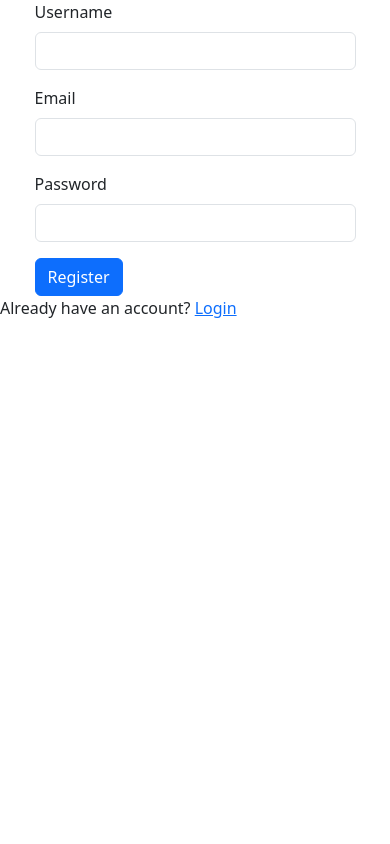
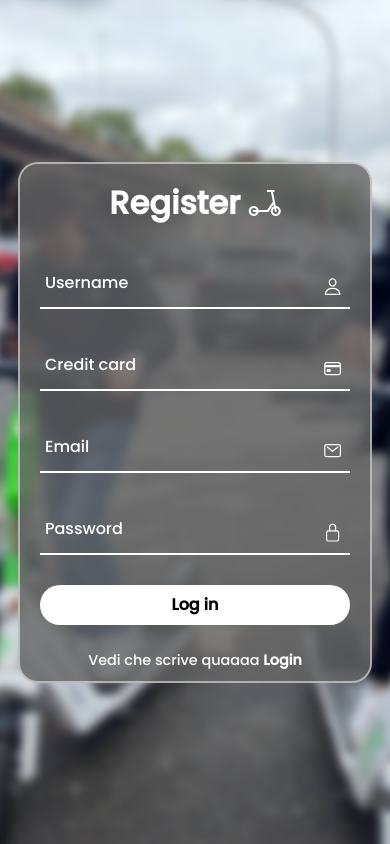
Before and after one commit to ValerioCeccarelli/MonoVattino, a PHP site: page /account/register.php in a window 390 px wide. Run offline with PHP 8.4, Linux system fonts and the light colour scheme.

Commit message:
login & register completed

```diff
--- a/src/account/form.css
+++ b/src/account/form.css
@@ -1,3 +1,5 @@
+@import url('https://fonts.googleapis.com/css2?family=Poppins:wght@500&display=swap');
+
 * {
     margin: 0;
     padding: 0;
--- a/src/account/profile.php
+++ b/src/account/profile.php
@@ -1,10 +1,5 @@
 <?php
 require_once('../lib/jwt.php');
-
-// $is_user_logged = false;
-// $jwt_payload = null;
-// $username = null;
-// $email = null;
 
 try {
     $jwt_payload = validate_jwt();
--- a/src/account/register.php
+++ b/src/account/register.php
@@ -1,17 +1,13 @@
 <?php
 
 $username = "";
-$username_error = "";
+$username_error = null;
 $email = "";
-$email_error = "";
+$email_error = null;
 $password = "";
-$password_error = "";
-
-function display_error($error) {
-    if (!empty($error)) {
-        echo '<p style="color: red;">' . $error . '</p>';
-    }
-}
+$password_error = null;
+$credit_card = "";
+$credit_card_error = null;
 
 if ($_SERVER['REQUEST_METHOD'] === 'GET') {
     # pass
@@ -23,11 +19,13 @@
     $username = $_POST['username'];
     $email = $_POST['email'];
     $password = $_POST['password'];
+    $credit_card = $_POST['credit_card'];
 
     try {
         validate_username($username);
         validate_email($email);
         validate_password($password);
+        validate_credit_card($credit_card);
 
         require_once('../lib/database.php');
 
@@ -36,6 +34,7 @@
         $user = new User();
         $user->username = $username;
         $user->password = $password;
+        $user->credit_card = $credit_card;
         $user->email = $email;
 
         create_new_user($conn, $user);
@@ -62,6 +61,9 @@
     catch (InvalidUsernameException $e) {
         $username_error = $e->getMessage();
     }
+    catch (InvalidCreditCardException $e) {
+        $credit_card_error = $e->getMessage();
+    }
     catch (EmailAlreadyUsedException $th) {
         $email_error = "This email is already in use!";
     } catch (Exception $e) {
@@ -84,42 +86,119 @@
     <meta charset="UTF-8">
     <meta http-equiv="X-UA-Compatible" content="IE=edge">
     <meta name="viewport" content="width=device-width, initial-scale=1.0">
-    <link href="https://cdn.jsdelivr.net/npm/bootstrap@5.3.0-alpha3/dist/css/bootstrap.min.css" rel="stylesheet"
-        integrity="sha384-KK94CHFLLe+nY2dmCWGMq91rCGa5gtU4mk92HdvYe+M/SXH301p5ILy+dN9+nJOZ" crossorigin="anonymous">
-    <title>Register - MonoVattino</title>
+    <title>Register</title>
 
+    <!-- Bootstrap icons -->
+    <link rel="stylesheet" href="https://cdn.jsdelivr.net/npm/bootstrap-icons@1.10.5/font/bootstrap-icons.css">
+
+    <!-- jQuery -->
+    <script src="https://ajax.googleapis.com/ajax/libs/jquery/3.6.4/jquery.min.js"></script>
+
+    <!-- Custom css -->
+    <link rel="stylesheet" href="form.css">
 </head>
 
 <body>
-    <div class="row">
-        <div class="mx-auto col-10 col-md-8 col-lg-6">
+    <section>
+        <div class="form-box">
+            <div class="form-padding">
+                <div class="form-value">
+                    <form action="/account/login.php" method="POST">
+                        <!-- Title -->
+                        <h2>
+                            Register
+                            <i class="bi bi-scooter"></i>
+                        </h2>
 
-            <form action="/account/register.php" method="POST">
-                <div class="mb-3">
-                    <label for="username" class="form-label">Username</label>
-                    <input type="username" name="username" id="username" class="form-control"
-                        value="<?php echo $username; ?>" required>
-                    <?php display_error($username_error); ?>
+                        <!-- Username input -->
+                        <div class="inputbox">
+                            <ion-icon name="person-outline"></ion-icon>
+                            <input id="username" name="username" type="text" value="<?php echo $username; ?>" required>
+                            <label id="username_label" for="username">Username</label>
+                        </div>
+
+                        <!-- Username error -->
+                        <?php if ($username_error) { ?>
+                        <h5 class="error-msg"><?php echo $username_error; ?></h5>
+                        <?php } ?>
+
+                        <!-- Credit card input -->
+                        <div class="inputbox">
+                            <ion-icon name="card-outline"></ion-icon>
+                            <input id="credit_card" name="credit_card" type="text" value="<?php echo $credit_card; ?>"
+                                required>
+                            <label id="credit_card_label" for="credit_card">Credit card</label>
+                        </div>
+
+                        <!-- Credit card error -->
+                        <?php if ($credit_card_error) { ?>
+                        <h5 class="error-msg"><?php echo $credit_card_error; ?></h5>
+                        <?php } ?>
+
+                        <!-- Email input -->
+                        <div class="inputbox">
+                            <ion-icon name="mail-outline"></ion-icon>
+                            <input id="email" name="email" type="email" value="<?php echo $email; ?>" required>
+                            <label id="email_label" for="email">Email</label>
+                        </div>
+
+                        <!-- Email error -->
+                        <?php if ($email_error) { ?>
+                        <h5 class="error-msg"><?php echo $email_error; ?></h5>
+                        <?php } ?>
+
+                        <!-- Password input -->
+                        <div class="inputbox">
+                            <ion-icon name="lock-closed-outline"></ion-icon>
+                            <input id="password" name="password" type="password" value="<?php echo $password; ?>"
+                                required>
+                            <label id="password_label" for="password">Password</label>
+                        </div>
+
+                        <!-- Password error -->
+                        <?php if ($password_error) { ?>
+                        <h5 class="error-msg"><?php echo $password_error; ?></h5>
+                        <?php } ?>
+
+                        <!-- Padding -->
+                        <div style="height: 30px"></div>
+
+                        <!-- Login button -->
+                        <button type="submit">Log in</button>
+
+                        <!-- Register page link -->
+                        <div class="register">
+                            <p>Vedi che scrive quaaaa <a href="login.php">Login</a></p>
+                        </div>
+                    </form>
                 </div>
-                <div class="mb-3">
-                    <label for="email" class="form-label">Email</label>
-                    <input type="email" name="email" id="email" class="form-control" value="<?php echo $email; ?>"
-                        required>
-                    <?php display_error($email_error); ?>
-                </div>
-                <div class="mb-3">
-                    <label for="password" class="form-label">Password</label>
-                    <input type="password" name="password" id="password" class="form-control"
-                        value="<?php echo $password; ?>" required>
-                    <?php display_error($password_error); ?>
-                </div>
-                <button type="submit" class="btn btn-primary">Register</button>
-            </form>
+            </div>
+        </div>
+    </section>
 
-        </div>
-    </div>
+    <script>
+    function setLabelControls(input_id, label_id) {
+        if ($(input_id).val() != "") {
+            $(label_id).css('top', '-5px')
+        }
+        $(input_id).focus(function() {
+            $(label_id).css('top', '-5px')
+        });
+        $(input_id).blur(function() {
+            if ($(input_id).val() == "") {
+                $(label_id).css('top', '50%')
+            }
+        });
+    }
 
-    <p>Already have an account? <a href="/account/login.php">Login</a></p>
+    setLabelControls('#email', '#email_label');
+    setLabelControls('#password', '#password_label');
+    setLabelControls('#username', '#username_label');
+    setLabelControls('#credit_card', '#credit_card_label');
+    </script>
+
+    <script type="module" src="https://unpkg.com/ionicons@5.5.2/dist/ionicons/ionicons.esm.js"></script>
+    <script nomodule src="https://unpkg.com/ionicons@5.5.2/dist/ionicons/ionicons.js"></script>
 </body>
 
 </html>
--- a/src/lib/user.php
+++ b/src/lib/user.php
@@ -4,6 +4,7 @@
 
 class User {
     public $username;
+    public $credit_card;
     public $email;
     public $password;
     public $salt;
@@ -71,7 +72,7 @@
 # throws an EmailAlreadyUsedException if the email is already in the database
 # throws an Exception if the query fails
 function create_new_user($conn, $user) {
-    $query = "INSERT INTO users \n(username, password, salt, email) \nVALUES ($1, $2, $3, $4)";
+    $query = "INSERT INTO users \n(username, password, salt, email, credit_card) \nVALUES ($1, $2, $3, $4, $5)";
     $result1 = pg_prepare($conn, "create_new_user", $query);
     if(!$result1) {
         throw new Exception("Could not prepare the query: " . pg_last_error());
@@ -80,12 +81,13 @@
     $username = $user->username;
     $password = $user->password;
     $email = $user->email;
+    $credit_card = $user->credit_card;
 
     $salt = generate_random_string(10);
     $password_hash = hash('sha256', $password . $salt);
     // echo strlen($password_hash); //64
 
-    $result2 = pg_execute($conn, "create_new_user", array($username, $password_hash, $salt, $email));
+    $result2 = pg_execute($conn, "create_new_user", array($username, $password_hash, $salt, $email, $credit_card));
 
     if(!$result2) {
         $error = pg_last_error();
--- a/utils/db.sql
+++ b/utils/db.sql
@@ -7,7 +7,8 @@
 	username VARCHAR(20) NOT NULL,
 	email VARCHAR(50) PRIMARY KEY,
 	password VARCHAR(64) NOT NULL,
-	salt VARCHAR(10) NOT NULL
+	salt VARCHAR(10) NOT NULL,
+	credit_card VARCHAR(16) NOT NULL
 );
 
 CREATE TABLE companies (
--- a/utils/template.sql
+++ b/utils/template.sql
@@ -7,7 +7,8 @@
 	username VARCHAR(20) NOT NULL,
 	email VARCHAR(50) PRIMARY KEY,
 	password VARCHAR(64) NOT NULL, -- password is hashed with sha256 so it is 64 characters long
-	salt VARCHAR(10) NOT NULL -- salt is used to hash the password and in the algorithm is a 10 character string
+	salt VARCHAR(10) NOT NULL, -- salt is used to hash the password and in the algorithm is a 10 character string
+	credit_card VARCHAR(16) NOT NULL
 );
 
 INSERT INTO users (username, email, password, salt) VALUES ('test', 'test@test', 'test', 'test');
```
Also changed, not shown: src/account/login.php (+9 -2 lines), src/lib/validate_user.php (+22 -0 lines).
